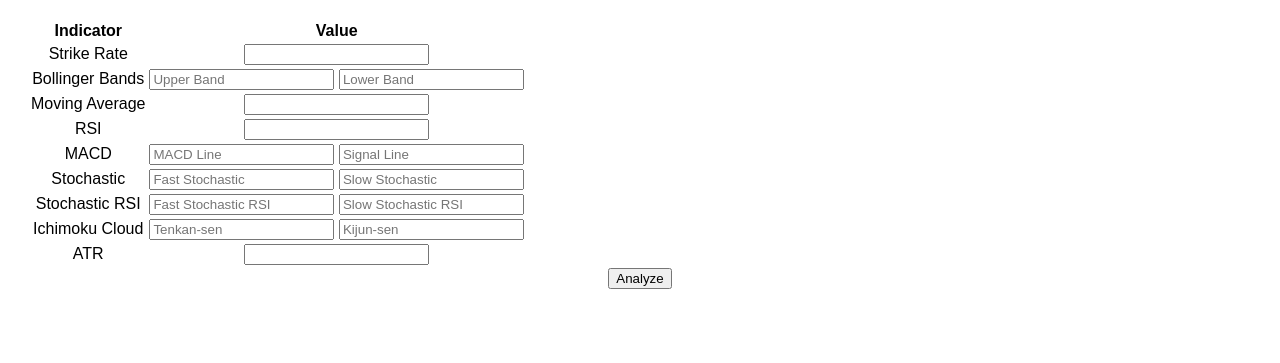
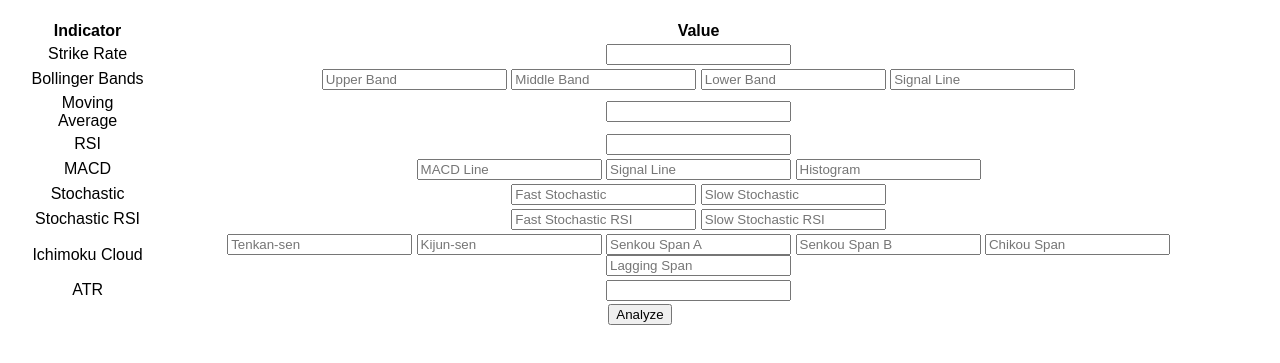
Before and after one commit to erwin1991c/nifty50-analyzer, a plain HTML site: page index.html in a window 1280 px wide. Shown: the part 61-424 px from the top of the page. Drawn offline with Linux system fonts and the light colour scheme.

Commit message:
Update index.html

```diff
--- a/index.html
+++ b/index.html
@@ -22,7 +22,9 @@
 				<td>Bollinger Bands</td>
 				<td>
 					<input type="number" id="bollinger-bands-upper-value" placeholder="Upper Band">
+					<input type="number" id="bollinger-bands-middle-value" placeholder="Middle Band">
 					<input type="number" id="bollinger-bands-lower-value" placeholder="Lower Band">
+					<input type="number" id="bollinger-bands-signal-value" placeholder="Signal Line">
 				</td>
 			</tr>
 			<tr>
@@ -38,6 +40,7 @@
 				<td>
 					<input type="number" id="macd-value" placeholder="MACD Line">
 					<input type="number" id="macd-signal-value" placeholder="Signal Line">
+					<input type="number" id="macd-histogram-value" placeholder="Histogram">
 				</td>
 			</tr>
 			<tr>
@@ -57,8 +60,12 @@
 			<tr>
 				<td>Ichimoku Cloud</td>
 				<td>
-					<input type="number" id="ichimoku-cloud-value" placeholder="Tenkan-sen">
-					<input type="number" id="ichimoku-cloud-base-value" placeholder="Kijun-sen">
+					<input type="number" id="ichimoku-cloud-tenkan-sen-value" placeholder="Tenkan-sen">
+					<input type="number" id="ichimoku-cloud-kijun-sen-value" placeholder="Kijun-sen">
+					<input type="number" id="ichimoku-cloud-senkou-span-a-value" placeholder="Senkou Span A">
+					<input type="number" id="ichimoku-cloud-senkou-span-b-value" placeholder="Senkou Span B">
+					<input type="number" id="ichimoku-cloud-chikou-span-value" placeholder="Chikou Span">
+					<input type="number" id="ichimoku-cloud-lagging-span-value" placeholder="Lagging Span">
 				</td>
 			</tr>
 			<tr>
```
